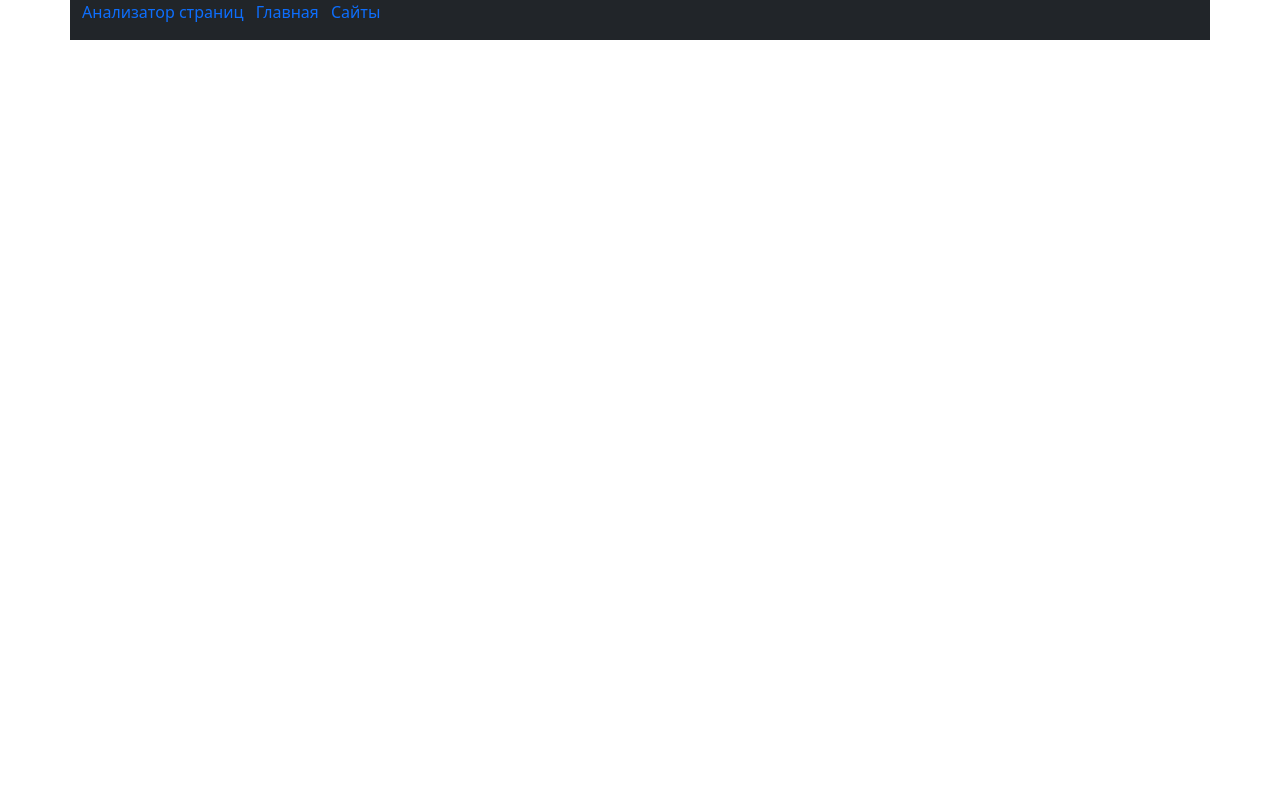
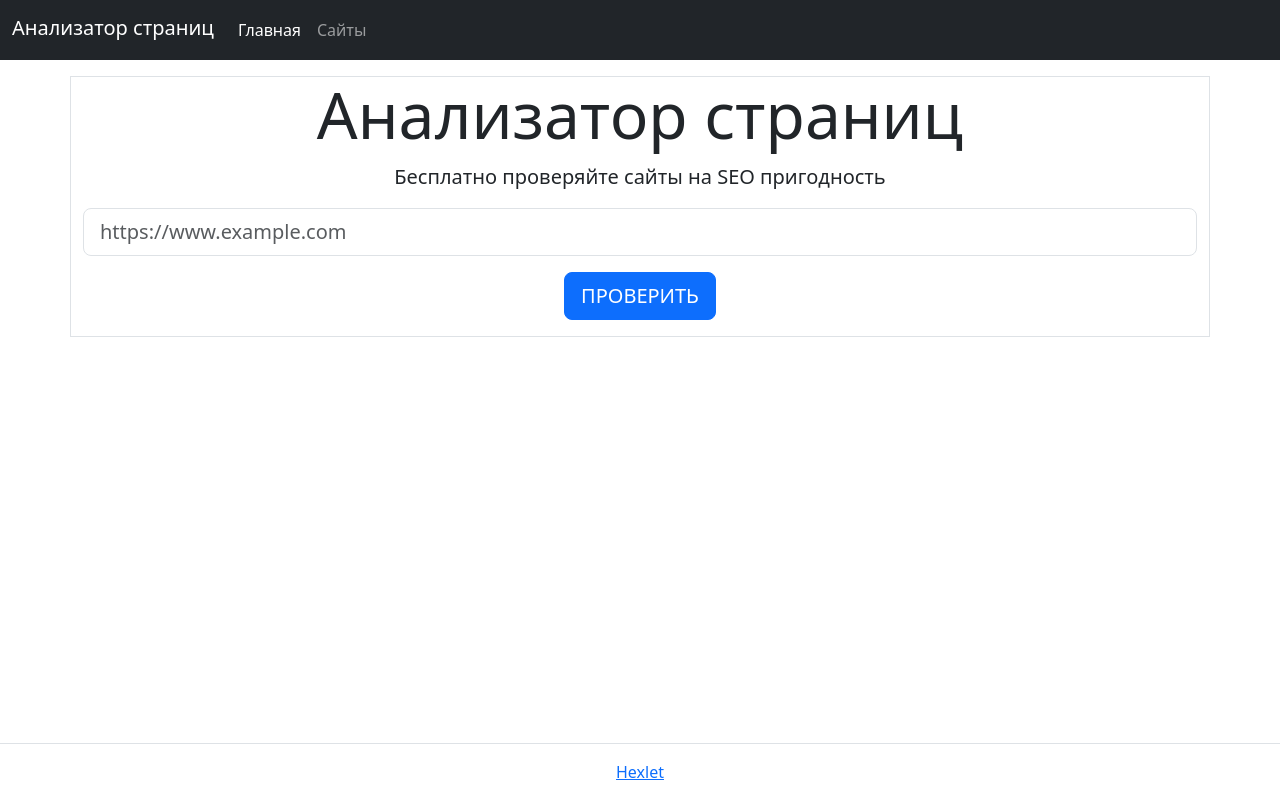
Before and after one commit to NickRyabinin/php-project-9, a PHP site: page /templates/main.phtml in a window 1280 px wide. Run offline with PHP 8.4, Linux system fonts and the light colour scheme; some libraries are stand-ins or nearby versions.

Commit message:
Modify  templates/main.phtml

```diff
--- a/templates/main.phtml
+++ b/templates/main.phtml
@@ -1,29 +1,58 @@
 <!DOCTYPE html>
 <html lang="ru">
+
 <head>
-    <meta charset="UTF-8">
-    <meta name="viewport" content="width=device-width, initial-scale=1.0">
-    <link href="bootstrap.min.css" rel="stylesheet" />
-    <script src="bootstrap.bundle.min.js"></script>
-    <title>Анализатор страниц</title>
+  <meta charset="UTF-8">
+  <meta name="viewport" content="width=device-width, initial-scale=1.0">
+  <link href="https://cdn.jsdelivr.net/npm/bootstrap@5.3.1/dist/css/bootstrap.min.css" rel="stylesheet" integrity="sha384-4bw+/aepP/YC94hEpVNVgiZdgIC5+VKNBQNGCHeKRQN+PtmoHDEXuppvnDJzQIu9" crossorigin="anonymous">
+  <script src="https://cdn.jsdelivr.net/npm/bootstrap@5.3.1/dist/js/bootstrap.bundle.min.js" integrity="sha384-HwwvtgBNo3bZJJLYd8oVXjrBZt8cqVSpeBNS5n7C8IVInixGAoxmnlMuBnhbgrkm" crossorigin="anonymous"></script>
+  <title>Анализатор страниц</title>
 </head>
-<body>
-<div class="container">
+
+<body class="d-flex flex-column min-vh-100">
   <header>
-    <div class="row bg-dark">
-      <div class="col">
-        <nav>
-          <ul class="list-inline">
-            <li class="list-inline-item"><a class="text-decoration-none" href="#">Анализатор страниц</a></li>
-            <li class="list-inline-item"><a class="text-decoration-none" href="#">Главная</a></li>
-            <li class="list-inline-item"><a class="text-decoration-none" href="#">Сайты</a></li>
-          </ul>
-        </nav>
+    <nav class="navbar navbar-expand-sm bg-dark" data-bs-theme="dark">
+      <div class="container-fluid">
+        <a class="navbar-brand mb-1" href="/">Анализатор страниц</a>
+        <button class="navbar-toggler" type="button" data-bs-toggle="collapse" data-bs-target="#navbarNavAltMarkup" aria-controls="navbarNavAltMarkup" aria-expanded="false" aria-label="Toggle navigation">
+          <span class="navbar-toggler-icon"></span>
+        </button>
+        <div class="collapse navbar-collapse" id="navbarNavAltMarkup">
+          <div class="navbar-nav">
+            <a class="nav-link active" aria-current="page" href="/">Главная</a>
+            <a class="nav-link" href="/urls">Сайты</a>
+          </div>
+        </div>
+      </div>
+    </nav>
+  </header>
+
+  <main class="wrapper flex-grow-1">
+    <div class="container border mt-3 text-center">
+      <div class="row">
+        <div class="col">
+          <h1 class="display-3">Анализатор страниц</h1>
+          <p class="lead">Бесплатно проверяйте сайты на SEO пригодность</p>
+        </div>
+      </div>
+      <div class="row">
+        <form action="/urls" method="post" class="mb-3" required>
+          <div class="col">
+            <input type="text" name="url[name]" value="" class="form-control form-control-lg mb-3" placeholder="https://www.example.com">
+            <input type="submit" class="btn btn-primary btn-lg text-uppercase" value="Проверить">
+          </div>
+        </form>
       </div>
     </div>
-  </header>
-</div>
-  <main></main>
-  <footer></footer>
+  </main>
+
+  <footer class="border-top py-3 mt-3 flex-shrink-0">
+    <div class="container-lg">
+      <div class="text-center">
+        <a href="https://hexlet.io/pages/about" target="_blank">Hexlet</a>
+      </div>
+    </div>
+  </footer>
 </body>
+
 </html>
```
